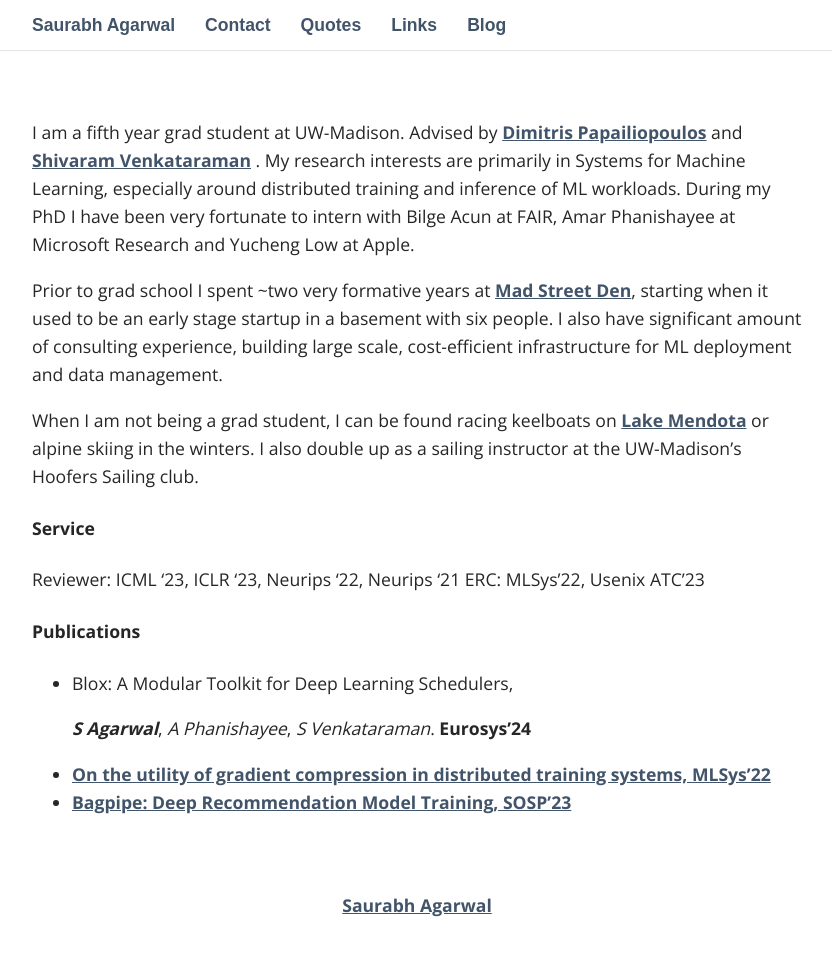
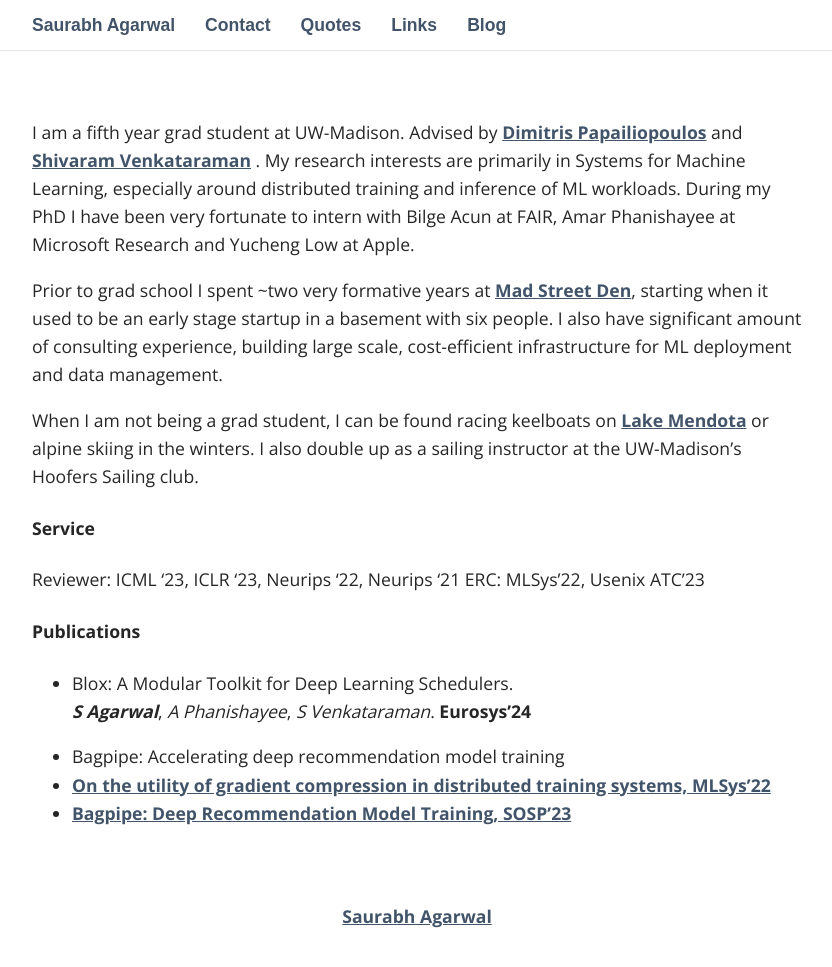
Before and after one commit to iidsample/iidsampe.github.io, a Jekyll site: the page built from index.md, in a window 1280 px wide and 988 px high. Shown: the top 967 px of the window, without its empty margins (223-1055 px from the left). Built offline with Jekyll 4.4.1, drawn with Linux system fonts in a browser that asks for light colours; some web fonts are replaced.

Commit message:
Added code for markdown

```diff
--- a/index.md
+++ b/index.md
@@ -19,8 +19,9 @@ ERC: MLSys'22, Usenix ATC'23
 
 
 #### Publications
-* Blox: A Modular Toolkit for Deep Learning Schedulers,
+* Blox: A Modular Toolkit for Deep Learning Schedulers. <br />
+  ***S Agarwal***, *A Phanishayee*, *S Venkataraman*. **Eurosys'24**
 
-  ***S Agarwal***, *A Phanishayee*, *S Venkataraman*. **Eurosys'24**
+* Bagpipe: Accelerating deep recommendation model training
 * [On the utility of gradient compression in distributed training systems, MLSys'22](https://proceedings.mlsys.org/paper_files/paper/2022/hash/773862fcc2e29f650d68960ba5bd1101-Abstract.html)
 * [Bagpipe: Deep Recommendation Model Training, SOSP'23](https://arxiv.org/abs/2202.12429)
```
